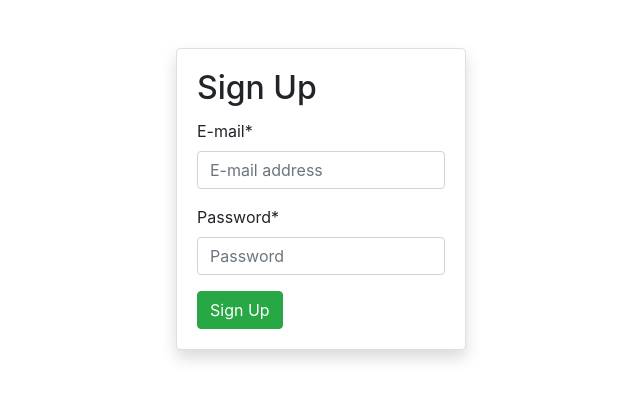
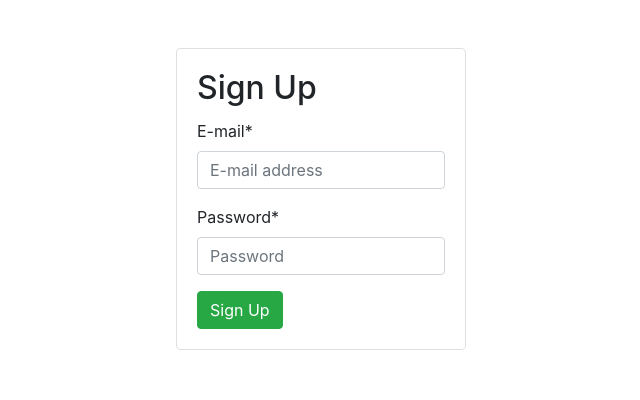
Before and after one commit to gurupratap-matharu/chatylon, a Django app: page /accounts/signup/ in a window 1280 px wide. Shown: the part 72-472 px from the top of the page, without its empty margins (319-959 px from the left). Run offline with Django 3.2, Linux system fonts and the light colour scheme; some libraries are stand-ins or nearby versions.

Commit message:
removed shadow

```diff
--- a/templates/account/login.html
+++ b/templates/account/login.html
@@ -5,7 +5,7 @@
 {% block content %}
 <div class="row justify-content-center mt-5">
     <div class="col-12 col-md-6 col-lg-4 col-xl-3">
-        <div class="card shadow rounded-lg">
+        <div class="card rounded-lg">
             <div class="card-body">
                 <h2 class="card-title">Log In</h2>
                 <form method="POST">
--- a/templates/account/signup.html
+++ b/templates/account/signup.html
@@ -6,7 +6,7 @@
 {% block content %}
 <div class="row justify-content-center mt-5">
     <div class="col-12 col-md-6 col-lg-4 col-xl-3">
-        <div class="card shadow rounded-lg">
+        <div class="card rounded-lg">
             <div class="card-body">
                 <h2 class="card-title">Sign Up</h2>
                 <form method="POST">
```
